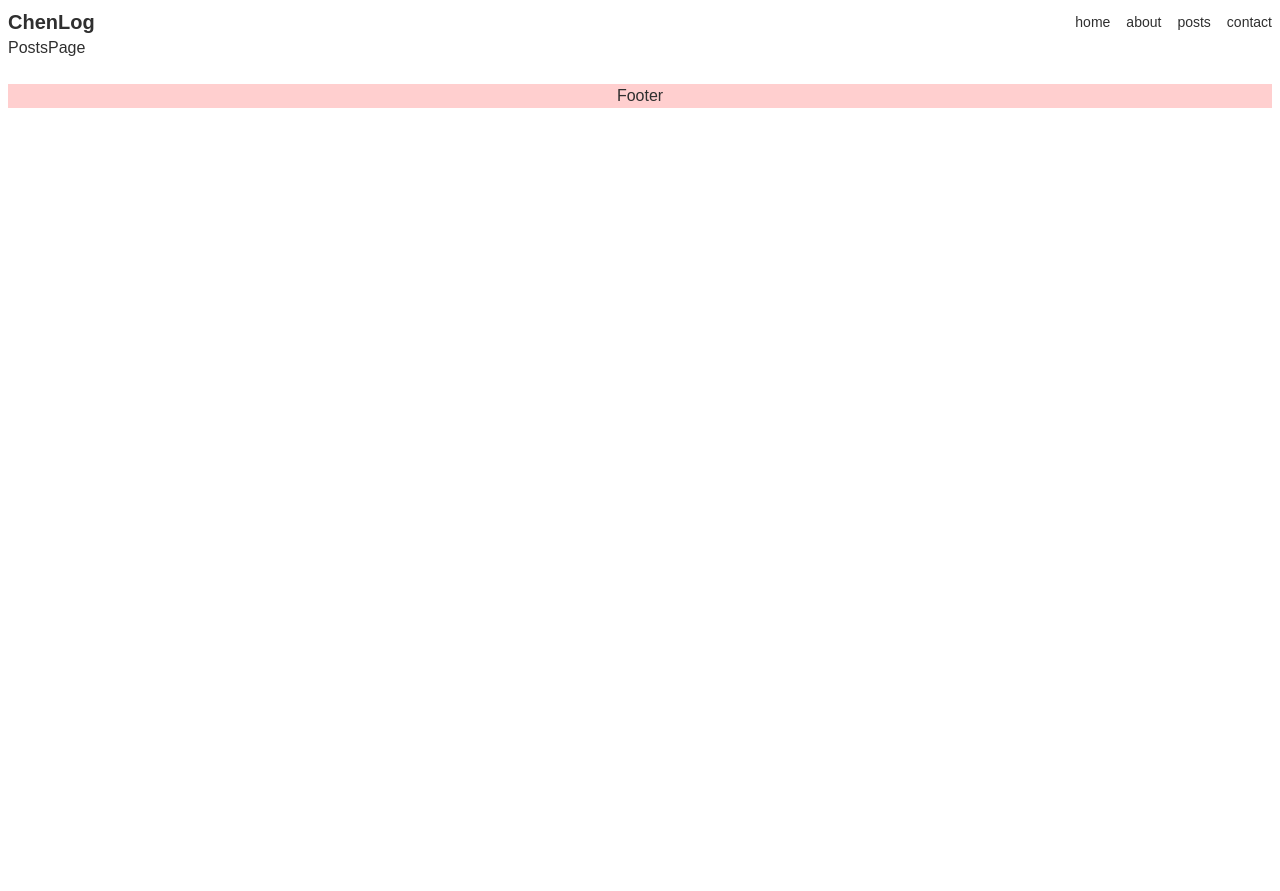
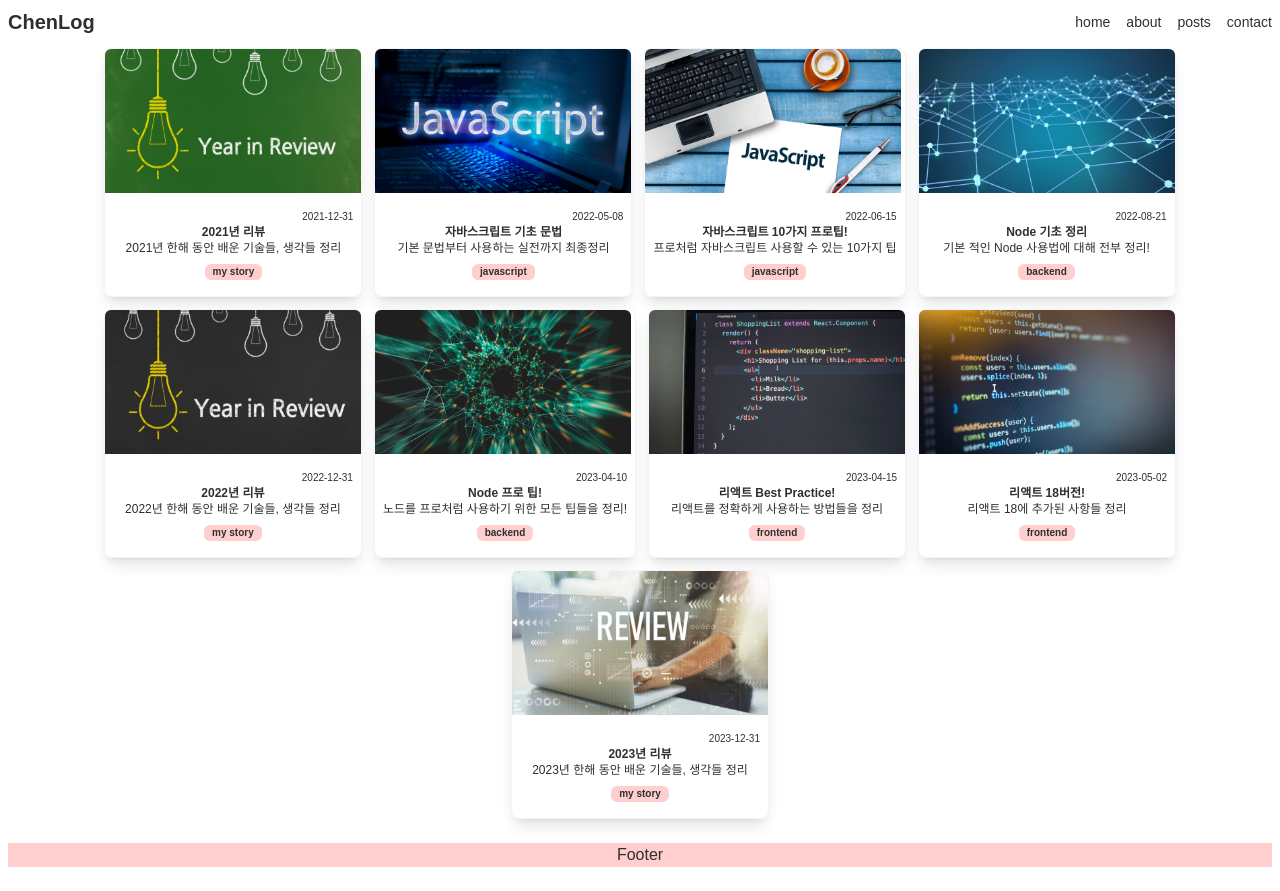
Before and after one commit to chen4023/NextJS-Blog-15, a Next.js app: page /posts in a window 1280 px wide. Before the commit the page ends 800 px from the top, so only its background shows below. Built offline with nearby package versions, Linux system fonts and the light colour scheme.

Commit message:
✨[feat] Header 로고 Link 추가 & posts 페이지 UI

```diff
--- a/src/app/posts/page.tsx
+++ b/src/app/posts/page.tsx
@@ -1,9 +1,14 @@
+import PostCard from '@/components/PostCard';
+import { getPosts } from '@/service/posts';
 import React from 'react';
 
-export default function PostsPage() {
+export default async function PostsPage() {
+  const posts = await getPosts();
   return (
-    <div>
-      PostsPage
+    <div className="flex flex-wrap gap-3 items-center justify-center mt-3">
+      {posts?.map((post) =>
+        <PostCard key={post.path} post={post} />
+      )}
     </div>
   );
 }
--- a/src/components/Header.tsx
+++ b/src/components/Header.tsx
@@ -4,7 +4,7 @@ import React from 'react';
 export default function Header() {
   return (
     <header className='flex justify-between items-center mt-2'>
-      <h2 className='text-xl font-bold'>ChenLog</h2>
+      <Link href={'/'} className='text-xl font-bold'>ChenLog</Link>
       <div className='flex gap-4 text-sm'>
         <Link href={'/'}>home</Link>
         <Link href={'/about'}>about</Link>
--- a/src/components/PostCard.tsx
+++ b/src/components/PostCard.tsx
@@ -3,7 +3,7 @@ import Image from "next/image";
 import Link from "next/link";
 
 
-export default async function PostCard(props: { post: Post, key: string }) {
+export default function PostCard(props: { post: Post, key: string }) {
   const post = props.post
   return (
     <Link href={`/posts/${post.path}`} className="rounded-lg border border-gray-100 shadow-lg">
```
